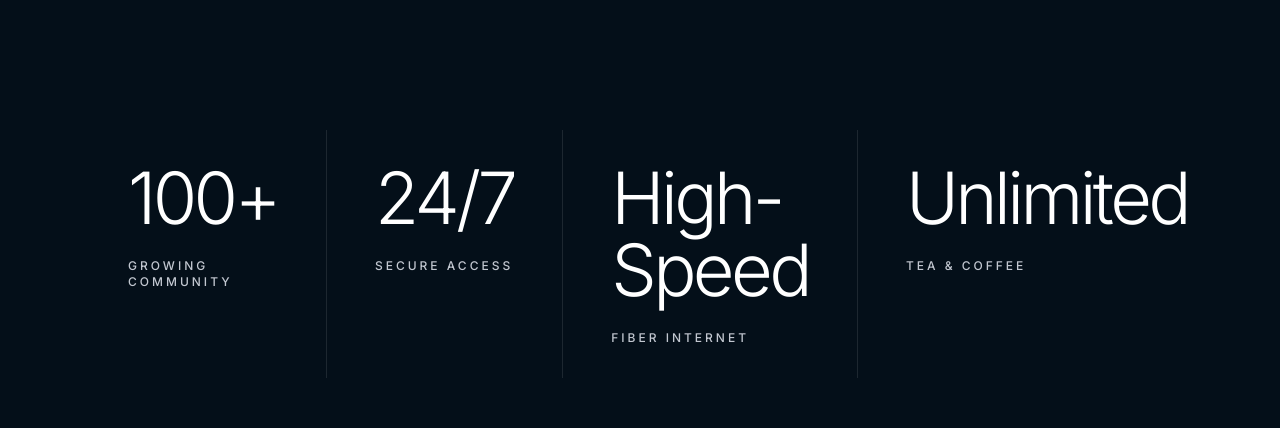
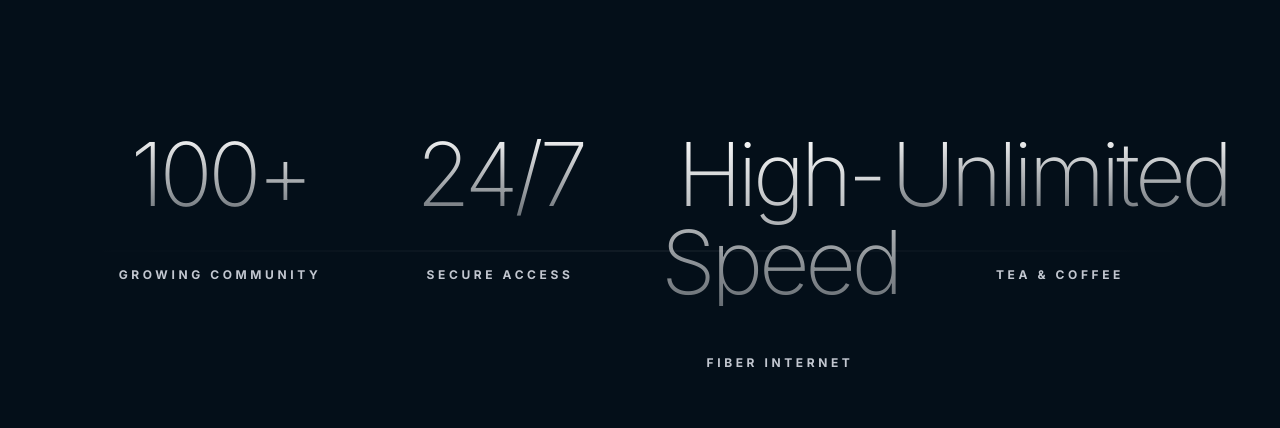
Before and after one commit to nexorasquare/nexora, a Next.js app: page / in a window 1280 px wide. Shown: the part 1480-1908 px from the top of the page. Built offline with nearby package versions, Linux system fonts and the light colour scheme.

Commit message:
Redesign Stats section with ultra-premium typography and micro-interactions

```diff
--- a/src/sections/home/Stats.tsx
+++ b/src/sections/home/Stats.tsx
@@ -14,16 +14,25 @@ export function Stats() {
   return (
     <section className="bg-surface-container-lowest py-24 md:py-36 px-margin-mobile md:px-margin-desktop border-y border-white/5">
       <div className="max-w-container-max mx-auto">
-        <div className="flex flex-col md:flex-row w-full justify-between items-stretch divide-y md:divide-y-0 md:divide-x divide-white/10">
+        <div className="grid grid-cols-1 md:grid-cols-2 lg:grid-cols-4 w-full gap-y-16 relative">
+          {/* Subtle horizontal connecting line on desktop */}
+          <div className="hidden lg:block absolute top-1/2 left-0 w-full h-[1px] bg-gradient-to-r from-transparent via-white/10 to-transparent -translate-y-1/2 z-0"></div>
+
           {stats.map((stat, index) => (
-            <div key={index} className="flex-1 w-full flex">
-              <Reveal delay={index * 100} className="w-full h-full flex flex-col justify-center">
-                <div className="py-10 md:py-8 md:px-12 flex flex-col items-center md:items-start text-center md:text-left h-full group">
-                  <div className="font-display-lg text-5xl md:text-6xl lg:text-7xl font-light text-primary group-hover:text-primary-fixed transition-colors duration-700 mb-4 md:mb-6 tracking-tighter">
+            <div key={index} className="flex-1 w-full flex relative z-10">
+              <Reveal delay={index * 150} className="w-full flex flex-col items-center">
+                <div className="flex flex-col items-center text-center group cursor-default">
+                  {/* Premium glowing number */}
+                  <div className="font-display-lg text-6xl md:text-7xl lg:text-[5.5rem] font-extralight tracking-tighter bg-gradient-to-b from-white to-white/40 bg-clip-text text-transparent group-hover:from-white group-hover:to-primary-fixed transition-all duration-1000 mb-8 transform group-hover:-translate-y-2">
                     {stat.value}
                   </div>
-                  <div className="font-body-sm text-secondary uppercase tracking-[0.25em] text-[10px] md:text-xs font-medium">
-                    {stat.label}
+
+                  {/* Animated label with growing line */}
+                  <div className="flex flex-col items-center gap-4">
+                    <span className="w-0 h-[1px] bg-primary-fixed group-hover:w-12 transition-all duration-700 ease-out"></span>
+                    <div className="font-body-sm text-secondary uppercase tracking-[0.3em] text-[10px] md:text-xs font-bold group-hover:text-white transition-colors duration-700">
+                      {stat.label}
+                    </div>
                   </div>
                 </div>
               </Reveal>
```
